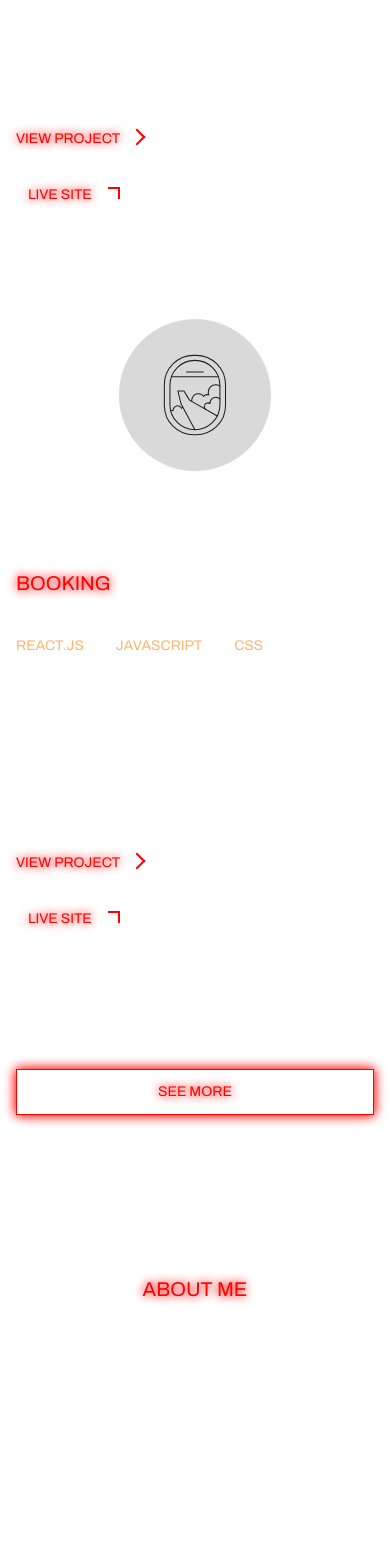
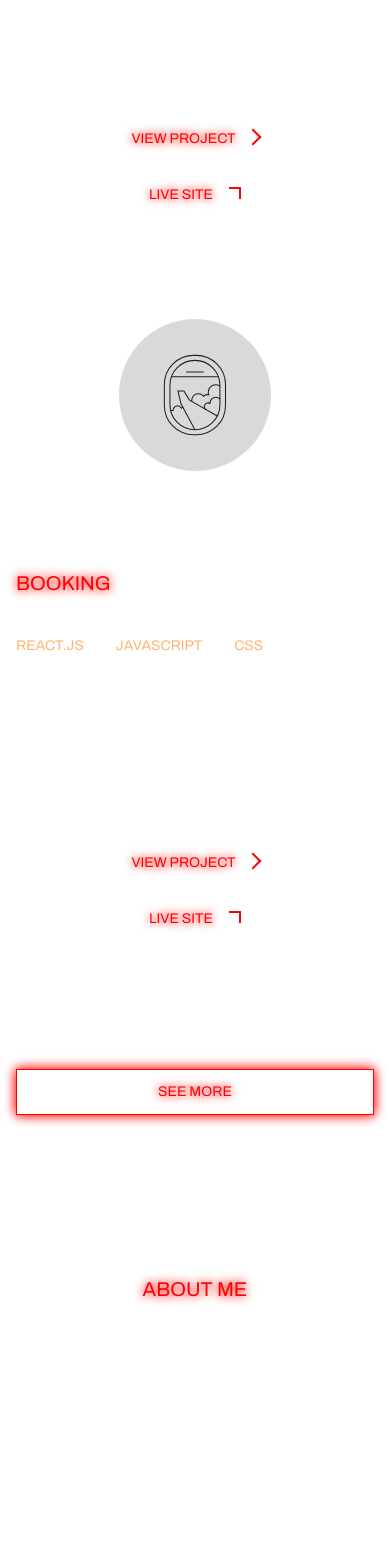
Before and after one commit to GaiaGD/pf-23, a React (Vite) app: page / in a window 390 px wide. Shown: the part 1340-2908 px from the top of the page. Built offline with nearby package versions, Linux system fonts and the light colour scheme.

Commit message:
thursday

```diff
--- a/src/components/Footer.jsx
+++ b/src/components/Footer.jsx
@@ -4,13 +4,13 @@ import {PlanetTheme} from "../PlanetThemeContext"
 function Footer() {
   const {planet} = useContext(PlanetTheme)
   return (
-    <>
+    <div className='h-[50vh] mt-40'>
       <div id="contacts" className='md:px-64 md:py-16 mx-4 bottom-0'>
         <div className='flex-col justify-between'>
           <h1 className={`${planet.first} md:text-4xl text-lg uppercase mb-8`}>get in touch</h1>
           <div className='md:flex justify-between items-end'>
             <div className='md:w-6/12 mb-4`'>
-              <h2 className='text-white md:text-2xl text-xl mb-4'>Get in touch or shoot me an email directly on <span className={`${planet.second}`}>hi.gaiadg@gmail.com</span></h2>
+              <h2 className='text-white md:text-2xl text-md mb-4'>Get in touch or shoot me an email directly on <span className={`${planet.second}`}>hi.gaiadg@gmail.com</span></h2>
               <form className="flex-col">
               {/* MISSING: focus:ring-red-600  */}
                 <input type="text" className={`w-full my-2 p-3 bg-black ${planet.cta} hover:${planet.cta} focus:${planet.cta} active:${planet.cta}text-white`}></input>
@@ -19,25 +19,25 @@ function Footer() {
                 <div className={`cta text-lg md:p-5 p-3 md:text-lg text-sm ${planet.cta} uppercase ${planet.first} text-center md:w-1/3 w-full`}>send</div>
               </form>
             </div>
-            <div className='md:w-3-12 w-full icons contact flex'>
+            <div className='md:w-6/12 mt-8 md:mb-0 mb-8 icons contact flex md:justify-end justify-center'>
               <div className='linkedin mr-16'>
                 <a target="_blank" className='' href="https://www.linkedin.com/in/gaia-di-gregorio-bb966044/">
-                  <img src='src/assets/img/contact/linkedin.svg'/>
+                  <img className="h-16" src='src/assets/img/contact/linkedin.svg'/>
                 </a>
               </div>
               <div className='github'>
                 <a target="_blank" className='' href="https://github.com/gaiagd">
-                  <img src='src/assets/img/contact/github.svg'/>
+                  <img className="h-16" src='src/assets/img/contact/github.svg'/>
                 </a>
               </div>
             </div>
           </div>
         </div>
       </div>
-      <div className="px-32 py-4 border-t-[0.1px] border-white-100 border-opacity-10 text-center">
+      <div className="md:px-32 px-4 py-4 border-t-[0.1px] border-white-100 border-opacity-10 text-center">
         <small className=''>Designed & Built by Gaia DG</small>
       </div>
-    </>
+    </div>
   )
 }
 
--- a/src/components/Homepage.jsx
+++ b/src/components/Homepage.jsx
@@ -40,15 +40,15 @@ function Homepage() {
               <h5 className='md:text-lg text-sm my-2'>UI - UX, Development</h5>
               <div className={`${planet.second}`}><span className='mr-8 md:text-lg text-sm'>REACT.JS</span><span className='mr-8 md:text-lg text-sm'>JAVASCRIPT</span><span className='md:text-lg text-sm'>CSS</span></div>
               <p className='my-8 md:text-lg text-md'>Ut enim ad minim veniam, quis nostrud exercitation ullamco laboris nisi ut aliquip ex ea commodo consequat. Ut enim ad minim veniam, quis nostrud exercitation ullamco laboris nisi ut aliquip ex ea commodo consequat.</p>
-              <div className='flex justify-between items-center w-9/12'>
+              <div className='flex justify-between items-center md:w-9/12 w-full'>
                 <div className='md:flex w-full'>
                   <div className={`cta md:mb-0 mb-3 md:py-5 py-3 w-full mr-8`}>
                     <Link to="/wheelsapp">
-                      <h5 className={`${planet.first} md:text-lg text-sm uppercase`}>view project <span className={`arrow-hp ${planet.border} ml-2 right`}></span></h5>
+                        <h5 className={`${planet.first} md:text-lg text-sm uppercase md:text-left text-center`}>view project <span className={`arrow-hp ${planet.border} ml-2 right`}></span></h5>
                     </Link>
                   </div>
                   <div className={`cta md:p-5 p-3 w-full`}>
-                    <h5 className={`${planet.first} md:text-lg text-sm uppercase`}>live site<span className={`arrow-hp newTab ${planet.border} ml-4 right`}></span></h5>
+                    <h5 className={`${planet.first} md:text-lg text-sm uppercase md:text-left text-center`}>live site<span className={`arrow-hp newTab ${planet.border} ml-4 right`}></span></h5>
                   </div>
                 </div>
               </div>
@@ -64,15 +64,15 @@ function Homepage() {
               <h5 className='md:text-lg text-sm my-2'>UI - UX, Development</h5>
               <div className={`${planet.second}`}><span className='mr-8 md:text-lg text-sm'>REACT.JS</span><span className='mr-8 md:text-lg text-sm'>JAVASCRIPT</span><span className='md:text-lg text-sm'>CSS</span></div>
               <p className='my-8 md:text-lg text-md'>Ut enim ad minim veniam, quis nostrud exercitation ullamco laboris nisi ut aliquip ex ea commodo consequat. Ut enim ad minim veniam, quis nostrud exercitation ullamco laboris nisi ut aliquip ex ea commodo consequat.</p>
-              <div className='flex justify-between items-center w-9/12'>
+              <div className='flex justify-between items-center md:w-9/12 w-full'>
                 <div className='md:flex w-full'>
                   <div className={`cta md:mb-0 mb-3 md:py-5 py-3 w-full mr-8`}>
                     <Link to="/wheelsapp">
-                        <h5 className={`${planet.first} md:text-lg text-sm uppercase`}>view project <span className={`arrow-hp ${planet.border} ml-2 right`}></span></h5>
+                      <h5 className={`${planet.first} md:text-lg text-sm uppercase md:text-left text-center`}>view project <span className={`arrow-hp ${planet.border} ml-2 right`}></span></h5>
                     </Link>
                   </div>
                   <div className={`cta md:p-5 p-3 w-full`}>
-                    <h5 className={`${planet.first} md:text-lg text-sm uppercase`}>live site<span className={`arrow-hp newTab ${planet.border} ml-4 right`}></span></h5>
+                    <h5 className={`${planet.first} md:text-lg text-sm uppercase md:text-left text-center`}>live site<span className={`arrow-hp newTab ${planet.border} ml-4 right`}></span></h5>
                   </div>
                 </div>
               </div>
@@ -118,14 +118,15 @@ function Homepage() {
         </div>
 
         <div className='relative w-full h-48 flex'>
-          <div className="scroll-container border-t-[0.1px] border-b-[0.1px] border-slate-400 border-solid py-3 w-full">
+          {/* scroll to be fixed */}
+          {/* <div className="scroll-container border-t-[0.1px] border-b-[0.1px] border-slate-400 border-solid py-3 w-full">
             <div className="scroll-text">
                 <h2 className='text-xl font-light'>Mars can have huge dust storms which last for months and can cover the entire planet. Mars has 2 moons called Deimos and Phobos. They are named after the two horses that pull the Roman god of war, Mars’, chariot. They may be asteroids captured by Mars’ gravity.</h2>
             </div>
+          </div> */}
+          <div className='absolute right-1/4 left-1/4 w-2/4'>
+            <h2 className={`text-right text-xl font-light ${planet.second}`}>Mars can have huge dust storms which last for months and can cover the entire planet</h2>
           </div>
-          {/* <div className='absolute right-1/4 left-1/4 w-2/4'>
-            <h2 className={`text-right text-xl font-light ${planet.second}`}>Mars can have huge dust storms which last for months and can cover the entire planet</h2>
-          </div> */}
         </div>
       </div>
 
```
Also changed, not shown: src/assets/img/contact/github.svg, src/assets/img/contact/linkedin.svg.
